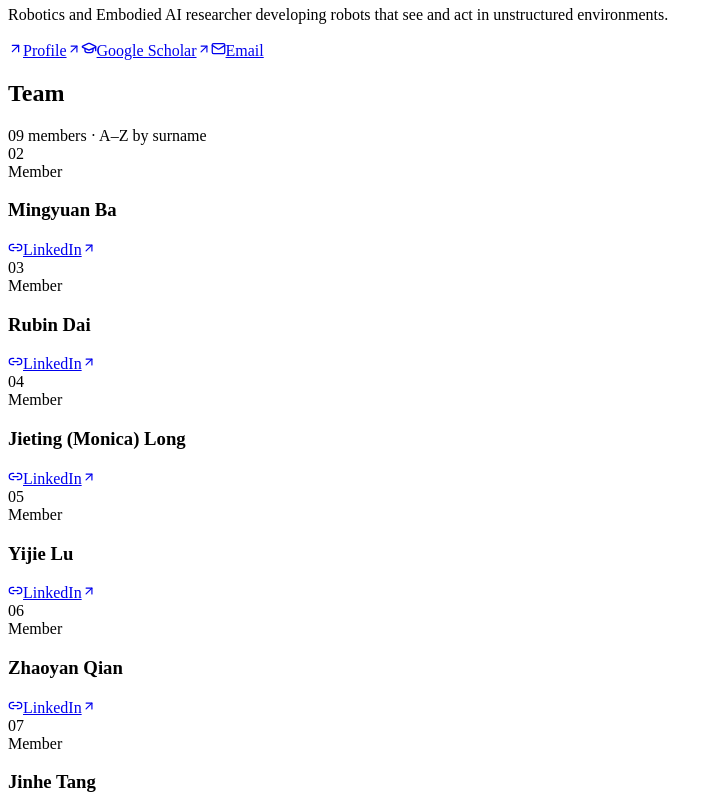
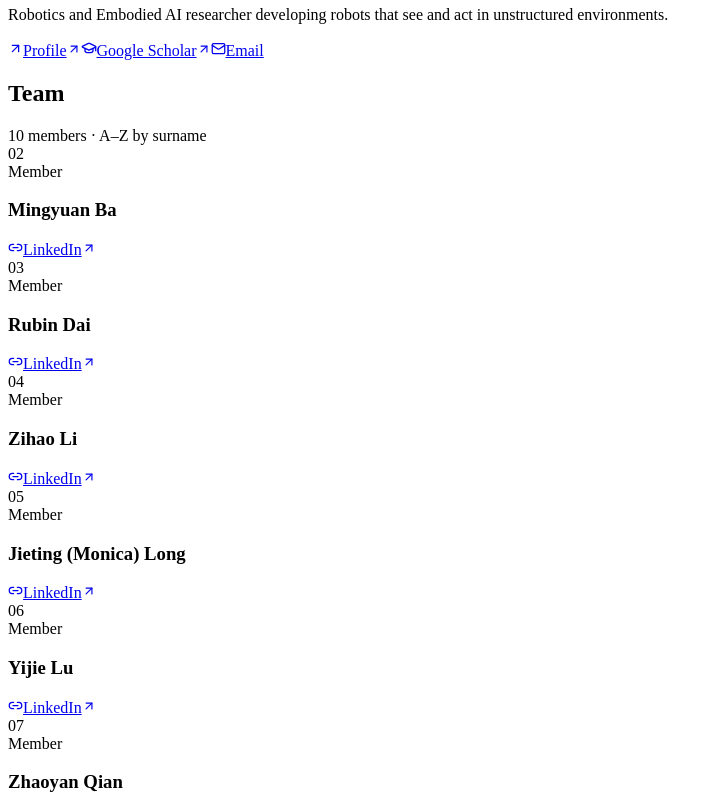
Before and after one commit to cheese-zj/pairlab-site, a React (Vite) app: page /people in a window 1280 px wide. Shown: the part 540-1340 px from the top of the page, without its empty margins (0-723 px from the left). Built offline with nearby package versions, Linux system fonts and the light colour scheme; the HTML template or start-up script is replaced by a standard one.

Commit message:
Add Zihao Li to lab members

```diff
--- a/src/people.ts
+++ b/src/people.ts
@@ -55,6 +55,17 @@ export const labMembers: Person[] = ([
   },
   {
     id: '04',
+    slug: 'zihao-li',
+    name: 'Zihao Li',
+    surname: 'Li',
+    role: 'Member',
+    image: '/people/zihao-li.webp',
+    links: [
+      { label: 'LinkedIn', href: 'https://www.linkedin.com/in/%E5%AD%90%E8%B1%AA-%E6%9D%8E-418583386/', kind: 'linkedin' },
+    ],
+  },
+  {
+    id: '05',
     slug: 'jieting-long',
     name: 'Jieting (Monica) Long',
     surname: 'Long',
@@ -65,7 +76,7 @@ export const labMembers: Person[] = ([
     ],
   },
   {
-    id: '05',
+    id: '06',
     slug: 'yijie-lu',
     name: 'Yijie Lu',
     surname: 'Lu',
@@ -76,7 +87,7 @@ export const labMembers: Person[] = ([
     ],
   },
   {
-    id: '06',
+    id: '07',
     slug: 'zhaoyan-qian',
     name: 'Zhaoyan Qian',
     surname: 'Qian',
@@ -87,7 +98,7 @@ export const labMembers: Person[] = ([
     ],
   },
   {
-    id: '07',
+    id: '08',
     slug: 'jinhe-tang',
     name: 'Jinhe Tang',
     surname: 'Tang',
@@ -99,7 +110,7 @@ export const labMembers: Person[] = ([
     ],
   },
   {
-    id: '08',
+    id: '09',
     slug: 'ellen-wang',
     name: 'Ellen Wang',
     surname: 'Wang',
@@ -110,7 +121,7 @@ export const labMembers: Person[] = ([
     ],
   },
   {
-    id: '09',
+    id: '10',
     slug: 'james-zhao',
     name: 'James Zhao',
     surname: 'Zhao',
@@ -122,7 +133,7 @@ export const labMembers: Person[] = ([
     ],
   },
   {
-    id: '10',
+    id: '11',
     slug: 'yanan-zhou',
     name: 'Yanan Zhou',
     surname: 'Zhou',
```
Also changed, not shown: public/people/zihao-li.webp (added).
